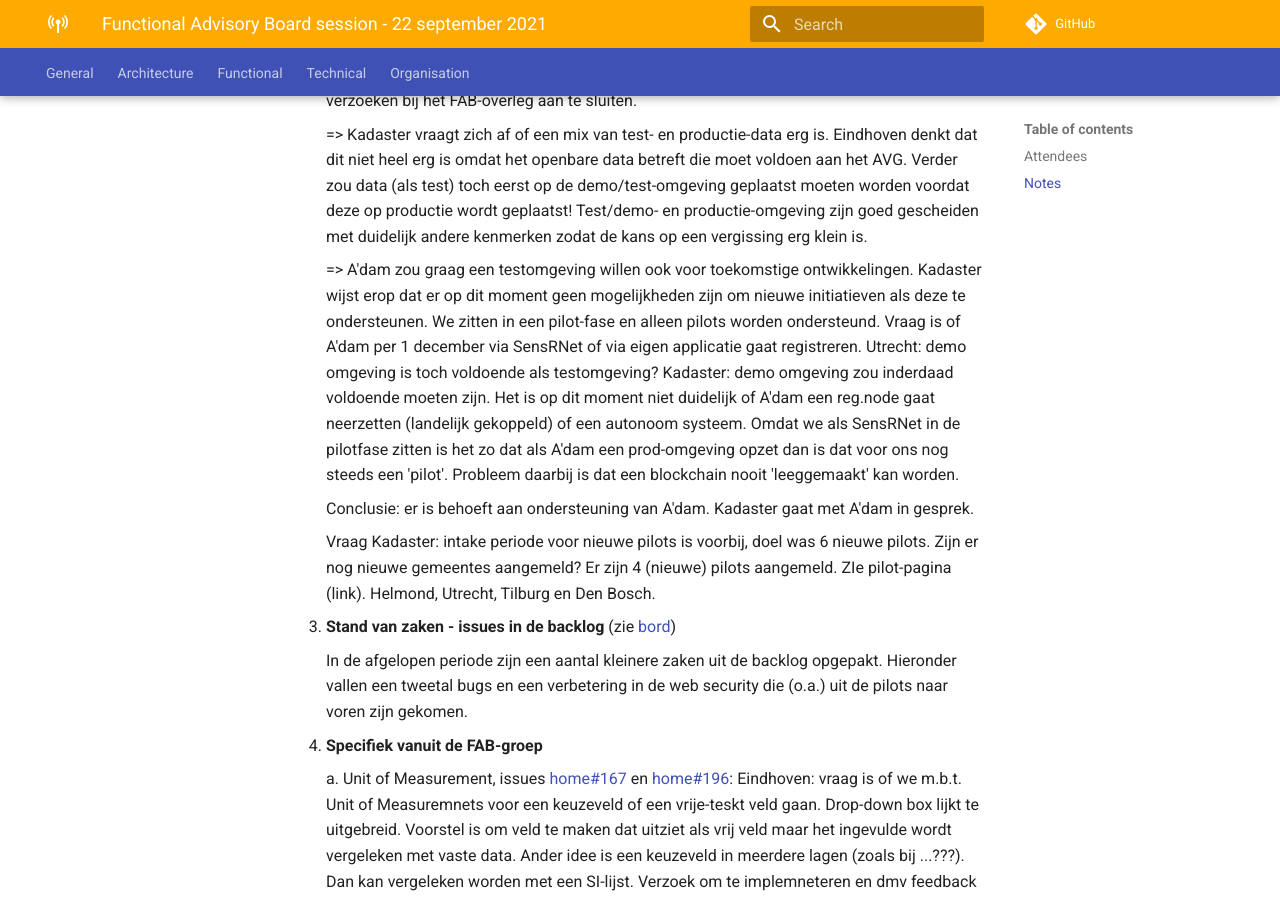
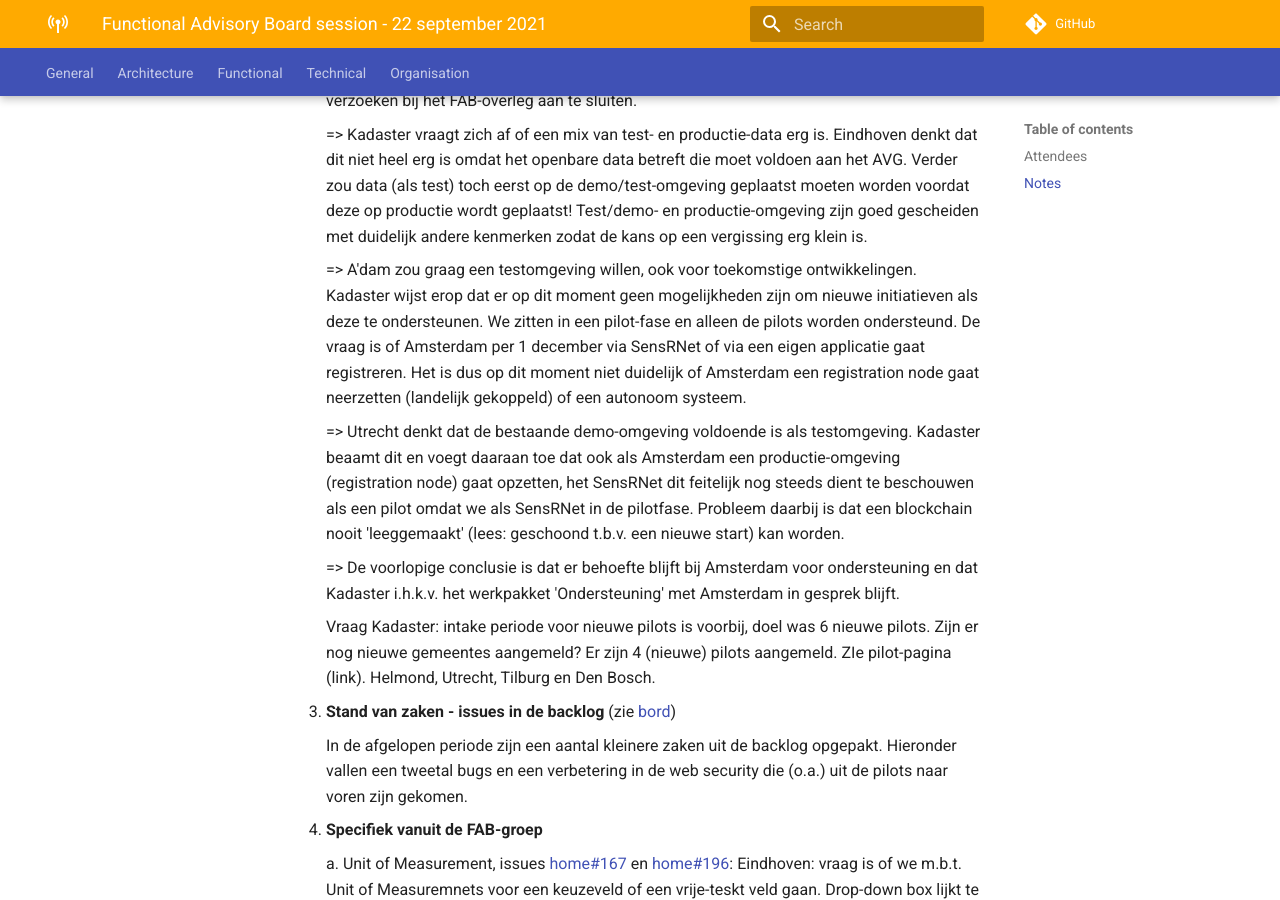
Before and after one commit to kadaster-labs/sensrnet-home, an MkDocs documentation site: the page built from docs/notes/2021-09-22-FAB-notes.md, in a window 1280 px wide and 900 px high, scrolled down 1675 px. Built offline with MkDocs 1.6.1 and Material for MkDocs 9.7.7, drawn with Linux system fonts in a browser that asks for light colours; comment, search, counter and statistics services are not loaded.

Commit message:
Update 2021-09-22-FAB-notes.md

```diff
--- a/docs/notes/2021-09-22-FAB-notes.md
+++ b/docs/notes/2021-09-22-FAB-notes.md
@@ -38,12 +38,11 @@ Onderwerpen:
 
        => Kadaster vraagt zich af of een mix van test- en productie-data erg is. Eindhoven denkt dat dit niet heel erg is omdat het openbare data betreft die moet voldoen aan het AVG. Verder zou data (als test) toch eerst op de demo/test-omgeving geplaatst moeten worden voordat deze op productie wordt geplaatst! Test/demo- en productie-omgeving zijn goed gescheiden met duidelijk andere kenmerken zodat de kans op een vergissing erg klein is.
 
-       => A'dam zou graag een testomgeving willen ook voor toekomstige ontwikkelingen. Kadaster wijst erop dat er op dit moment geen mogelijkheden zijn om nieuwe initiatieven als deze te ondersteunen. We zitten in een pilot-fase en alleen pilots worden ondersteund. Vraag is of A'dam per 1 december via SensRNet of via eigen applicatie gaat registreren.
-     Utrecht: demo omgeving is toch voldoende als testomgeving? Kadaster: demo omgeving zou inderdaad voldoende moeten zijn.
-     Het is op dit moment niet duidelijk of A'dam een reg.node gaat neerzetten (landelijk gekoppeld) of een autonoom systeem.
-     Omdat we als SensRNet in de pilotfase zitten is het zo dat als A'dam een prod-omgeving opzet dan is dat voor ons nog steeds een 'pilot'. Probleem daarbij is dat een blockchain nooit 'leeggemaakt' kan worden.
+       => A'dam zou graag een testomgeving willen, ook voor toekomstige ontwikkelingen. Kadaster wijst erop dat er op dit moment geen mogelijkheden zijn om nieuwe initiatieven als deze te ondersteunen. We zitten in een pilot-fase en alleen de pilots worden ondersteund. De vraag is of Amsterdam per 1 december via SensRNet of via een eigen applicatie gaat registreren. Het is dus op dit moment niet duidelijk of Amsterdam een registration node gaat neerzetten (landelijk gekoppeld) of een autonoom systeem.
 
-     Conclusie: er is behoeft aan ondersteuning van A'dam. Kadaster gaat met A'dam in gesprek.
+       => Utrecht denkt dat de bestaande demo-omgeving voldoende is als testomgeving. Kadaster beaamt dit en voegt daaraan toe dat ook als Amsterdam een productie-omgeving (registration node) gaat opzetten, het SensRNet dit feitelijk nog steeds dient te beschouwen als een pilot omdat we als SensRNet in de pilotfase. Probleem daarbij is dat een blockchain nooit 'leeggemaakt' (lees: geschoond t.b.v. een nieuwe start) kan worden.
+
+       => De voorlopige conclusie is dat er behoefte blijft bij Amsterdam voor ondersteuning en dat Kadaster i.h.k.v. het werkpakket 'Ondersteuning' met Amsterdam in gesprek blijft.
 
      Vraag Kadaster: intake periode voor nieuwe pilots is voorbij, doel was 6 nieuwe pilots. Zijn er nog nieuwe gemeentes aangemeld? Er zijn 4 (nieuwe) pilots aangemeld. ZIe pilot-pagina (link). Helmond, Utrecht, Tilburg en Den Bosch.
 
```
